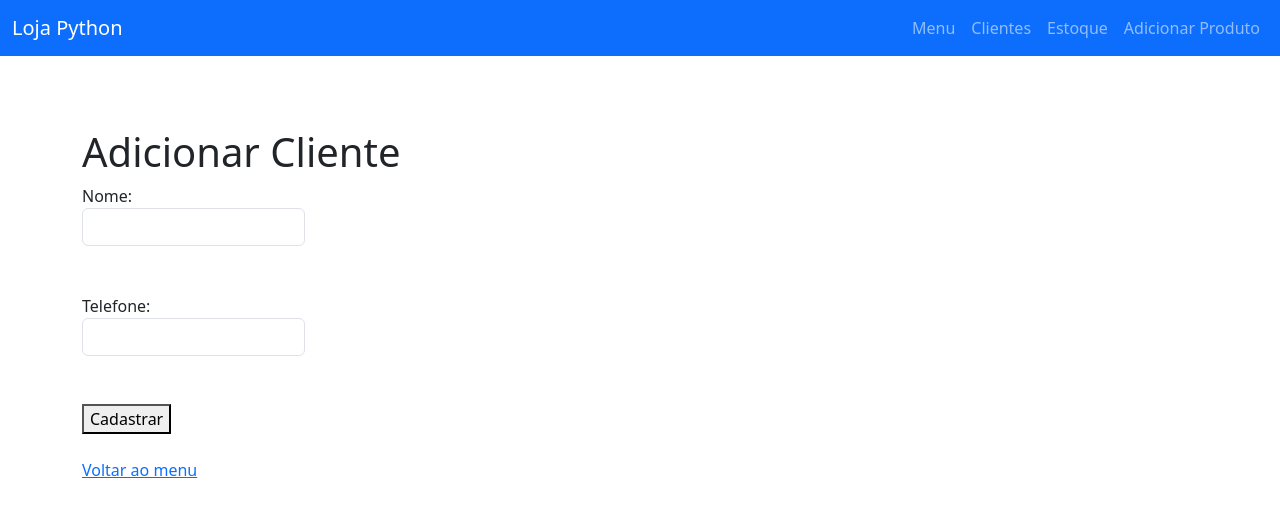
After one commit to CristyanRyan077/LojaPython, a Django app: page /novocliente/ in a window 1280 px wide. The commit adds this page. Shown: the top 517 px of the page. Run offline with Django 5.2, Linux system fonts and the light colour scheme.

Commit message:
criado url para adicionar,editar e deletar clientes

```diff
--- a/django_basico/settings.py
+++ b/django_basico/settings.py
@@ -17,15 +17,14 @@ import os
 BASE_DIR = Path(__file__).resolve().parent.parent
 
 
-SECURE_HSTS_SECONDS = 30 * 24 * 60 * 60  # 1 mês (para começar)
-SECURE_HSTS_INCLUDE_SUBDOMAINS = True  # Corrige W005
+SECURE_HSTS_SECONDS = 30 * 24 * 60 * 60
+SECURE_HSTS_INCLUDE_SUBDOMAINS = True
 SECURE_HSTS_PRELOAD = True
 SECURE_PROXY_SSL_HEADER = ("HTTP_X_FORWARDED_PROTO", "https")
 
 SECURE_SSL_REDIRECT = True
 SESSION_COOKIE_SECURE = True
 CSRF_COOKIE_SECURE = True
-SECURE_PROXY_SSL_HEADER = ("HTTP_X_FORWARDED_PROTO", "https")
 
 
 # Quick-start development settings - unsuitable for production
--- /dev/null
+++ b/estoque/templates/adicionar_cliente.html
@@ -0,0 +1,22 @@
+{% extends "base.html" %}
+
+{% block title %}Menu Principal{% endblock %}
+
+{% block content %}
+     <script src="https://cdn.jsdelivr.net/npm/bootstrap@5.3.6/dist/js/bootstrap.bundle.min.js"
+      integrity="sha384-j1CDi7MgGQ12Z7Qab0qlWQ/Qqz24Gc6BM0thvEMVjHnfYGF0rmFCozFSxQBxwHKO" crossorigin="anonymous"></script>
+    <h1>Adicionar Cliente</h1>
+    <form method="POST">
+        {% csrf_token %}
+        <label>Nome:</label> <br>
+        <input type="text" name="nome" class="form-control input-pequeno" maxlength="30" required><br><br>
+
+        <label>Telefone:</label> <br>
+        <input type="text" name="telefone" class="form-control input-pequeno" maxlength="30"  required><br><br>
+
+        <button type="submit">Cadastrar</button>
+    </form>
+
+    <br>
+    <a href="{% url 'ver_menu' %}">Voltar ao menu</a>
+{% endblock %}
--- a/estoque/templates/menu.html
+++ b/estoque/templates/menu.html
@@ -21,9 +21,10 @@
       <a href="{% url 'ver_clientes' %}">
       <h2>Clientes Cadastrados</h2>
       <p>{{ clientes }}</p>
-
+      <a href="{% url 'adicionar_cliente' %}" class="add-button">+</a>
       </a>
     </div>
+
     <div class="card">
     <a href="{% url 'estoque_falta' %}">
       <h2>Produtos em Falta</h2>
--- a/estoque/urls.py
+++ b/estoque/urls.py
@@ -5,11 +5,12 @@ urlpatterns = [
     path("", views.ver_menu, name="ver_menu"),
     path("adicionar/", views.adicionar_produto, name="adicionar_produto"),
     path("menu/", views.ver_menu, name="ver_menu"),
-    path("estoque",views.ver_estoque,name="ver_estoque"),
-    path("estoque_falta",views.ver_estoque_falta,name="estoque_falta"),
-    path("clientes/",views.ver_clientes,name="ver_clientes"),
-    path('deletar/<int:id>/', views.remover_produto, name='remover_produto'),
-    path('editar/<int:id>/', views.editar_produto, name='editar_produto'),
-
-
+    path("estoque", views.ver_estoque, name="ver_estoque"),
+    path("estoque_falta", views.ver_estoque_falta, name="estoque_falta"),
+    path("clientes/", views.ver_clientes, name="ver_clientes"),
+    path("deletar/<int:id>/", views.remover_produto, name="remover_produto"),
+    path("editar/<int:id>/", views.editar_produto, name="editar_produto"),
+    path("novocliente/", views.adicionar_cliente, name="adicionar_cliente"),
+    path("editarcliente/<int:id>/", views.editar_cliente, name="editar_cliente"),
+    path("removercliente/<int:id>/", views.remover_cliente, name="remover_cliente"),
 ]
--- a/estoque/views.py
+++ b/estoque/views.py
@@ -37,6 +37,12 @@ def remover_produto(request, id):
     return redirect("ver_estoque")
 
 
+def remover_cliente(request, id):
+    cliente_del = get_object_or_404(Cliente, id=id)
+    cliente_del.delete()
+    return redirect("ver_clientes")
+
+
 def adicionar_produto(request):
     if request.method == "POST":
         nome = request.POST.get("nome")
@@ -51,6 +57,18 @@ def adicionar_produto(request):
     return render(request, "adicionar_produto.html")
 
 
+def adicionar_cliente(request):
+    if request.method == "POST":
+        nome = request.POST.get("nome")
+        telefone = request.POST.get("telefone")
+        Cliente.objects.create(
+            nome=nome.capitalize().strip(),
+            telefone=telefone.strip(),
+        )
+        return redirect("ver_menu")
+    return render(request, "adicionar_cliente.html")
+
+
 def editar_produto(request, id):
     produtos = get_object_or_404(produto, id=id)
     if request.method == "POST":
@@ -60,6 +78,16 @@ def editar_produto(request, id):
         produtos.save()
         return redirect("ver_estoque")
     return render(request, "editar_produto.html", {"produto": produtos})
+
+
+def editar_cliente(request, id):
+    clientes = get_object_or_404(Cliente, id=id)
+    if request.method == "POST":
+        clientes.nome = request.POST.get("nome")
+        clientes.telefone = request.POST.get("telefone")
+        clientes.save()
+        return redirect("ver_clientes")
+    return render(request, "editar_cliente.html", {"cliente": clientes})
 
 
 def ver_clientes(request):
```
Also changed, not shown: estoque/templates/editar_cliente.html (added, +27 -0 lines), estoque/templates/ver_clientes.html (+7 -2 lines).
